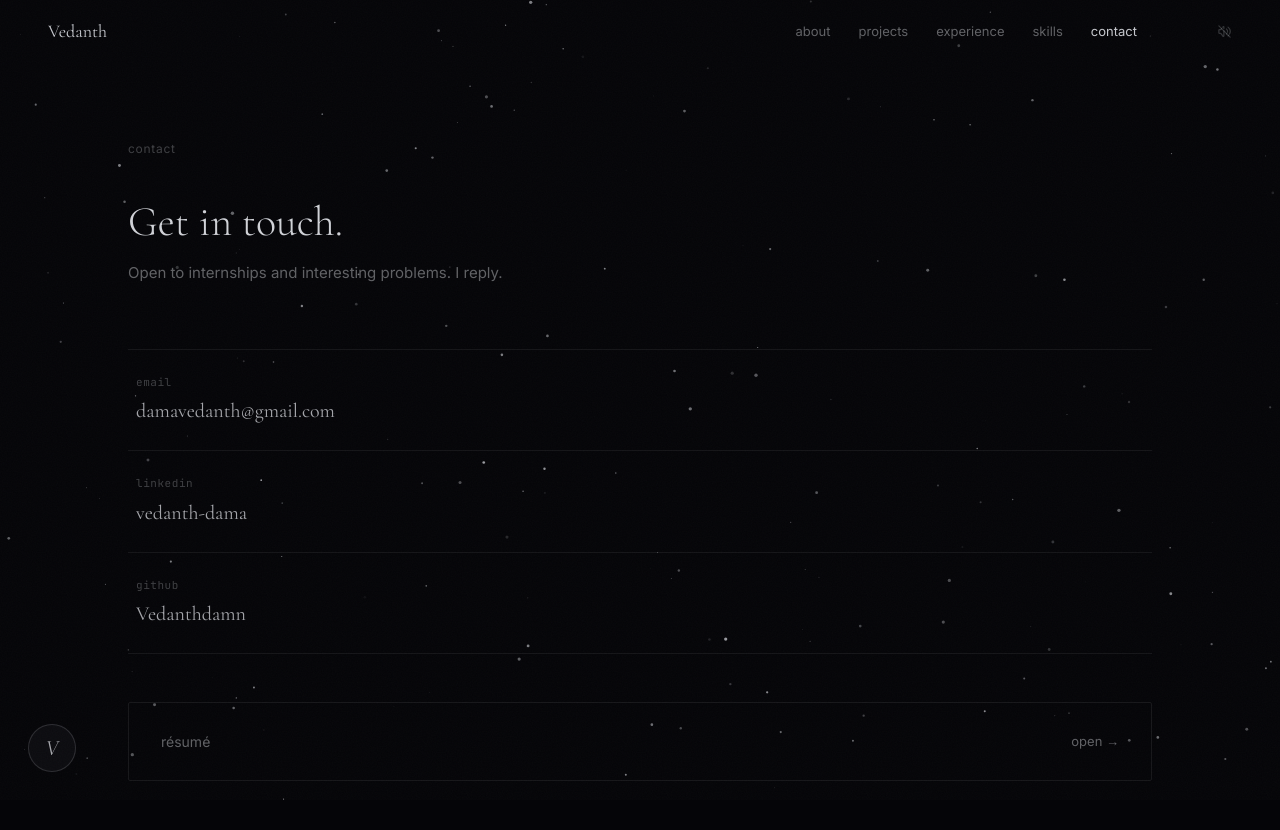
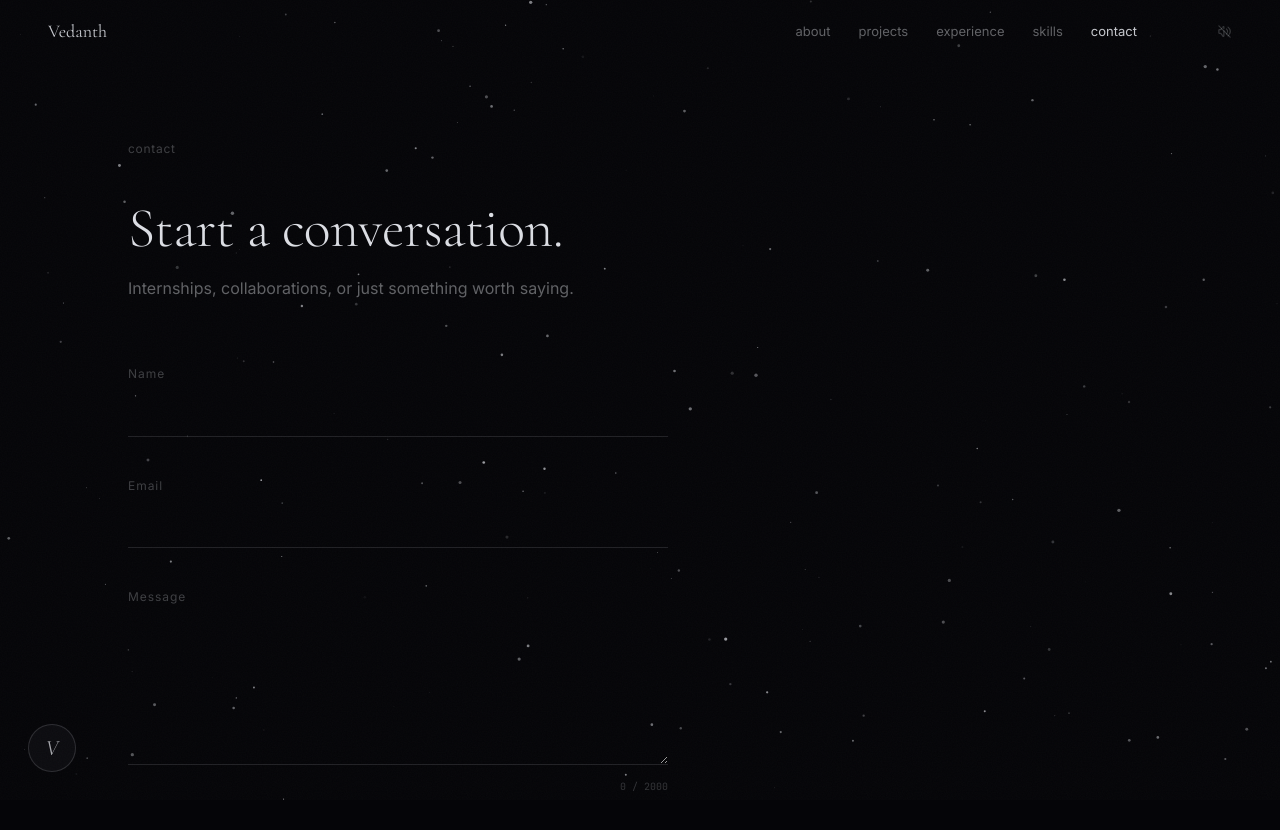
Before and after one commit to Vedanthdamn/DamsDen, a Next.js app: page /contact in a window 1280 px wide. Shown: the top 830 px of the page. Built offline with nearby package versions, Linux system fonts and the light colour scheme.

Commit message:
feat: remove MSA entry, add contact form with Formspree, add sitewide footer

```diff
--- a/app/layout.tsx
+++ b/app/layout.tsx
@@ -5,6 +5,7 @@ import { SoundProvider } from '@/context/SoundContext';
 import { CurtainProvider } from '@/context/CurtainContext';
 import Navbar from '@/components/layout/Navbar';
 import CurtainTransition from '@/components/layout/CurtainTransition';
+import Footer from '@/components/layout/Footer';
 import DigitalTwin from '@/components/ui/DigitalTwin';
 import CursorGlow from '@/components/ui/CursorGlow';
 import StarField from '@/components/ui/StarField';
@@ -63,6 +64,7 @@ export default function RootLayout({
             <StarField />
             <Navbar />
             <main>{children}</main>
+            <Footer />
             <CurtainTransition />
             <DigitalTwin />
             <CursorGlow />
--- a/components/sections/Contact.tsx
+++ b/components/sections/Contact.tsx
@@ -1,8 +1,7 @@
 'use client';
 
-import { useState } from 'react';
+import { useState, useRef } from 'react';
 import { motion } from 'framer-motion';
-import { IconCheck } from '@tabler/icons-react';
 import SectionLabel from '@/components/ui/SectionLabel';
 
 const fadeUp = (delay = 0) => ({
@@ -12,97 +11,76 @@ const fadeUp = (delay = 0) => ({
   transition: { duration: 0.6, delay, ease: 'easeOut' },
 });
 
-function ContactRow({
-  method,
-  value,
-  href,
-  onClick,
-  copied,
-}: {
-  method: string;
-  value: string;
-  href?: string;
-  onClick?: () => void;
-  copied?: boolean;
-}) {
-  const [hovered, setHovered] = useState(false);
+const MAX_CHARS = 2000;
 
-  const inner = (
-    <div
-      style={{
-        display: 'flex',
-        justifyContent: 'space-between',
-        alignItems: 'center',
-        padding: '24px 8px',
-        background: hovered ? 'rgba(232,234,240,0.02)' : 'transparent',
-        transition: 'background 200ms ease',
-        cursor: href ? 'pointer' : 'default',
-      }}
-    >
-      <div>
-        <p style={{ fontFamily: 'JetBrains Mono, monospace', fontSize: '11px', color: 'rgba(232,234,240,0.25)', letterSpacing: '0.05em', margin: '0 0 6px 0' }}>
-          {method}
-        </p>
-        <p style={{ fontFamily: 'Cormorant Garamond, serif', fontSize: '20px', color: hovered ? 'rgba(232,234,240,1)' : 'rgba(232,234,240,0.7)', fontWeight: 400, margin: 0, transition: 'color 200ms ease' }}>
-          {value}
-        </p>
-      </div>
-      {copied && (
-        <div style={{ color: 'rgba(232,234,240,0.4)', display: 'flex' }}>
-          <IconCheck size={16} />
-        </div>
-      )}
-    </div>
-  );
+// ─── SETUP REQUIRED ───────────────────────────────────────────────────────────
+// 1. Go to https://formspree.io and create a free account
+// 2. Create a new form → set email to damavedanth@gmail.com
+// 3. Copy the form ID (looks like "xrgvabcd") and paste it below
+const FORMSPREE_ID = 'YOUR_FORM_ID';
+// ──────────────────────────────────────────────────────────────────────────────
 
-  const wrapperStyle = { borderTop: '1px solid rgba(232,234,240,0.07)' };
+type FormState = 'idle' | 'sending' | 'sent' | 'error';
 
-  if (onClick) {
-    return (
-      <div
-        style={wrapperStyle}
-        onMouseEnter={() => setHovered(true)}
-        onMouseLeave={() => setHovered(false)}
-        onClick={onClick}
-        role="button"
-        tabIndex={0}
-        onKeyDown={(e) => e.key === 'Enter' && onClick?.()}
-      >
-        {inner}
-      </div>
-    );
+const inputBase: React.CSSProperties = {
+  width: '100%',
+  background: 'transparent',
+  border: 'none',
+  borderBottom: '1px solid rgba(232,234,240,0.12)',
+  outline: 'none',
+  fontFamily: 'Inter, sans-serif',
+  fontSize: '15px',
+  color: 'rgba(232,234,240,0.85)',
+  padding: '12px 0',
+  marginBottom: '40px',
+  caretColor: 'rgba(232,234,240,0.7)',
+  transition: 'border-color 200ms ease',
+};
+
+export default function Contact() {
+  const [name, setName] = useState('');
+  const [email, setEmail] = useState('');
+  const [message, setMessage] = useState('');
+  const [formState, setFormState] = useState<FormState>('idle');
+  const [focusedField, setFocusedField] = useState<string | null>(null);
+  const formRef = useRef<HTMLFormElement>(null);
+
+  async function handleSubmit(e: React.FormEvent) {
+    e.preventDefault();
+    if (!name.trim() || !email.trim() || !message.trim()) return;
+    if (FORMSPREE_ID === 'YOUR_FORM_ID') {
+      alert('Contact form not yet configured. Email damavedanth@gmail.com directly.');
+      return;
+    }
+
+    setFormState('sending');
+    try {
+      const res = await fetch(`https://formspree.io/f/${FORMSPREE_ID}`, {
+        method: 'POST',
+        headers: { 'Content-Type': 'application/json', Accept: 'application/json' },
+        body: JSON.stringify({ name, email, message }),
+      });
+      if (res.ok) {
+        setFormState('sent');
+        setName(''); setEmail(''); setMessage('');
+      } else {
+        setFormState('error');
+      }
+    } catch {
+      setFormState('error');
+    }
   }
 
-  return (
-    <div style={wrapperStyle}>
-      <a
-        href={href}
-        target="_blank"
-        rel="noopener noreferrer"
-        style={{ textDecoration: 'none', display: 'block' }}
-        onMouseEnter={() => setHovered(true)}
-        onMouseLeave={() => setHovered(false)}
-      >
-        {inner}
-      </a>
-    </div>
-  );
-}
-
-export default function Contact() {
-  const [copied, setCopied] = useState(false);
-
-  function handleCopyEmail() {
-    navigator.clipboard.writeText('damavedanth@gmail.com');
-    setCopied(true);
-    setTimeout(() => setCopied(false), 2000);
+  function borderColor(field: string) {
+    return focusedField === field
+      ? 'rgba(232,234,240,0.45)'
+      : 'rgba(232,234,240,0.12)';
   }
 
   return (
     <section
       style={{
         minHeight: '100vh',
-        background: '#050508',
         padding: 'clamp(100px, 12vw, 140px) clamp(24px, 10vw, 10vw) clamp(60px, 8vw, 80px)',
         display: 'flex',
         flexDirection: 'column',
@@ -116,112 +94,205 @@ export default function Contact() {
         {...fadeUp(0.08)}
         style={{
           fontFamily: 'Cormorant Garamond, serif',
-          fontSize: '42px',
+          fontSize: 'clamp(36px, 6vw, 56px)',
           fontWeight: 300,
-          color: 'rgba(232,234,240,0.9)',
+          color: 'rgba(232,234,240,0.95)',
           margin: '0 0 16px 0',
-          lineHeight: 1.15,
+          lineHeight: 1.1,
+          letterSpacing: '-0.01em',
         }}
       >
-        Get in touch.
+        Start a conversation.
       </motion.h2>
 
       <motion.p
-        {...fadeUp(0.16)}
-        style={{ fontFamily: 'Inter, sans-serif', fontSize: '15px', color: 'rgba(232,234,240,0.4)', margin: '0 0 64px 0' }}
+        {...fadeUp(0.14)}
+        style={{
+          fontFamily: 'Inter, sans-serif',
+          fontSize: '16px',
+          color: 'rgba(232,234,240,0.4)',
+          margin: '0 0 64px 0',
+          lineHeight: 1.6,
+          maxWidth: '480px',
+        }}
       >
-        Open to internships and interesting problems. I reply.
+        Internships, collaborations, or just something worth saying.
       </motion.p>
 
-      <motion.div {...fadeUp(0.24)}>
-        <ContactRow method="email" value="damavedanth@gmail.com" onClick={handleCopyEmail} copied={copied} />
-        <ContactRow method="linkedin" value="vedanth-dama" href="https://www.linkedin.com/in/vedanth-dama" />
-        <ContactRow method="github" value="Vedanthdamn" href="https://github.com/Vedanthdamn" />
-        <div style={{ borderTop: '1px solid rgba(232,234,240,0.07)' }} />
-      </motion.div>
+      {formState === 'sent' ? (
+        <motion.div
+          initial={{ opacity: 0, y: 8 }}
+          animate={{ opacity: 1, y: 0 }}
+          style={{ maxWidth: '540px' }}
+        >
+          <p style={{ fontFamily: 'Cormorant Garamond, serif', fontSize: '28px', fontWeight: 300, color: 'rgba(232,234,240,0.85)', margin: '0 0 12px 0' }}>
+            Sent.
+          </p>
+          <p style={{ fontFamily: 'Inter, sans-serif', fontSize: '14px', color: 'rgba(232,234,240,0.4)', margin: 0 }}>
+            I&apos;ll get back to you at {email || 'your email'}.
+          </p>
+        </motion.div>
+      ) : (
+        <motion.form
+          ref={formRef}
+          onSubmit={handleSubmit}
+          {...fadeUp(0.2)}
+          style={{ maxWidth: '540px', width: '100%' }}
+        >
+          {/* Name */}
+          <div style={{ position: 'relative' }}>
+            <label
+              style={{
+                display: 'block',
+                fontFamily: 'Inter, sans-serif',
+                fontSize: '12px',
+                color: focusedField === 'name' ? 'rgba(232,234,240,0.5)' : 'rgba(232,234,240,0.25)',
+                letterSpacing: '0.08em',
+                marginBottom: '6px',
+                transition: 'color 200ms ease',
+              }}
+            >
+              Name
+            </label>
+            <input
+              type="text"
+              value={name}
+              onChange={(e) => setName(e.target.value)}
+              onFocus={() => setFocusedField('name')}
+              onBlur={() => setFocusedField(null)}
+              required
+              autoComplete="name"
+              style={{ ...inputBase, borderBottomColor: borderColor('name') }}
+            />
+          </div>
 
-      <ResumeBlock />
+          {/* Email */}
+          <div style={{ position: 'relative' }}>
+            <label
+              style={{
+                display: 'block',
+                fontFamily: 'Inter, sans-serif',
+                fontSize: '12px',
+                color: focusedField === 'email' ? 'rgba(232,234,240,0.5)' : 'rgba(232,234,240,0.25)',
+                letterSpacing: '0.08em',
+                marginBottom: '6px',
+                transition: 'color 200ms ease',
+              }}
+            >
+              Email
+            </label>
+            <input
+              type="email"
+              value={email}
+              onChange={(e) => setEmail(e.target.value)}
+              onFocus={() => setFocusedField('email')}
+              onBlur={() => setFocusedField(null)}
+              required
+              autoComplete="email"
+              style={{ ...inputBase, borderBottomColor: borderColor('email') }}
+            />
+          </div>
 
-      <div style={{ flexGrow: 1 }} />
-      <Footer />
+          {/* Message */}
+          <div style={{ position: 'relative' }}>
+            <label
+              style={{
+                display: 'block',
+                fontFamily: 'Inter, sans-serif',
+                fontSize: '12px',
+                color: focusedField === 'message' ? 'rgba(232,234,240,0.5)' : 'rgba(232,234,240,0.25)',
+                letterSpacing: '0.08em',
+                marginBottom: '6px',
+                transition: 'color 200ms ease',
+              }}
+            >
+              Message
+            </label>
+            <textarea
+              value={message}
+              onChange={(e) => setMessage(e.target.value.slice(0, MAX_CHARS))}
+              onFocus={() => setFocusedField('message')}
+              onBlur={() => setFocusedField(null)}
+              required
+              rows={5}
+              style={{
+                ...inputBase,
+                resize: 'vertical',
+                minHeight: '120px',
+                lineHeight: 1.7,
+                borderBottomColor: borderColor('message'),
+              }}
+            />
+            <p
+              style={{
+                fontFamily: 'JetBrains Mono, monospace',
+                fontSize: '10px',
+                color: 'rgba(232,234,240,0.2)',
+                textAlign: 'right',
+                margin: '-32px 0 40px 0',
+              }}
+            >
+              {message.length} / {MAX_CHARS}
+            </p>
+          </div>
+
+          {/* Submit */}
+          <div style={{ display: 'flex', justifyContent: 'space-between', alignItems: 'center', flexWrap: 'wrap', gap: '16px' }}>
+            <button
+              type="submit"
+              disabled={formState === 'sending'}
+              style={{
+                background: 'none',
+                border: 'none',
+                cursor: formState === 'sending' ? 'wait' : 'pointer',
+                padding: 0,
+                fontFamily: 'Cormorant Garamond, serif',
+                fontSize: '28px',
+                fontWeight: 300,
+                color: formState === 'sending' ? 'rgba(232,234,240,0.3)' : 'rgba(232,234,240,0.9)',
+                transition: 'color 200ms ease',
+                display: 'flex',
+                alignItems: 'center',
+                gap: '8px',
+              }}
+              onMouseEnter={(e) => { if (formState !== 'sending') e.currentTarget.style.color = 'rgba(232,234,240,1)'; }}
+              onMouseLeave={(e) => { if (formState !== 'sending') e.currentTarget.style.color = 'rgba(232,234,240,0.9)'; }}
+            >
+              {formState === 'sending' ? 'Sending...' : 'Send →'}
+            </button>
+
+            {formState === 'error' && (
+              <p style={{ fontFamily: 'Inter, sans-serif', fontSize: '13px', color: 'rgba(220,100,100,0.8)', margin: 0 }}>
+                Something went wrong. Email directly below.
+              </p>
+            )}
+          </div>
+
+          {/* Direct email fallback */}
+          <p
+            style={{
+              fontFamily: 'Inter, sans-serif',
+              fontSize: '13px',
+              color: 'rgba(232,234,240,0.25)',
+              marginTop: '32px',
+            }}
+          >
+            Or email directly:{' '}
+            <a
+              href="mailto:damavedanth@gmail.com"
+              style={{
+                color: 'rgba(232,234,240,0.55)',
+                textDecoration: 'none',
+                transition: 'color 200ms ease',
+              }}
+              onMouseEnter={(e) => { e.currentTarget.style.color = 'rgba(232,234,240,0.9)'; }}
+              onMouseLeave={(e) => { e.currentTarget.style.color = 'rgba(232,234,240,0.55)'; }}
+            >
+              damavedanth@gmail.com
+            </a>
+          </p>
+        </motion.form>
+      )}
     </section>
   );
 }
-
-function ResumeBlock() {
-  const [hovered, setHovered] = useState(false);
-
-  return (
-    <motion.a
-      initial={{ opacity: 0, y: 12 }}
-      whileInView={{ opacity: 1, y: 0 }}
-      viewport={{ once: true }}
-      transition={{ duration: 0.6, delay: 0.32, ease: 'easeOut' }}
-      href="https://drive.google.com/file/d/1ij1pB0yc3gjMjbB16xhhB1_2HXAMMTFP/view?usp=sharing"
-      target="_blank"
-      rel="noopener noreferrer"
-      onMouseEnter={() => setHovered(true)}
-      onMouseLeave={() => setHovered(false)}
-      style={{
-        display: 'flex',
-        justifyContent: 'space-between',
-        alignItems: 'center',
-        marginTop: '48px',
-        padding: '28px 32px',
-        border: `1px solid ${hovered ? 'rgba(232,234,240,0.15)' : 'rgba(232,234,240,0.08)'}`,
-        borderRadius: '2px',
-        background: hovered ? 'rgba(232,234,240,0.02)' : 'transparent',
-        transition: 'border-color 200ms ease, background 200ms ease',
-        textDecoration: 'none',
-        gap: '16px',
-      }}
-    >
-      <span style={{ fontFamily: 'Inter, sans-serif', fontSize: '14px', color: 'rgba(232,234,240,0.4)' }}>
-        résumé
-      </span>
-      <span
-        style={{
-          fontFamily: 'Inter, sans-serif',
-          fontSize: '13px',
-          color: hovered ? 'rgba(232,234,240,0.9)' : 'rgba(232,234,240,0.4)',
-          transition: 'color 200ms ease',
-          whiteSpace: 'nowrap',
-          flexShrink: 0,
-        }}
-      >
-        open →
-      </span>
-    </motion.a>
-  );
-}
-
-function Footer() {
-  return (
-    <motion.footer
-      initial={{ opacity: 0 }}
-      whileInView={{ opacity: 1 }}
-      viewport={{ once: true }}
-      transition={{ duration: 0.6, delay: 0.4, ease: 'easeOut' }}
-      style={{ marginTop: '64px' }}
-    >
-      <div style={{ borderTop: '1px solid rgba(232,234,240,0.06)', paddingTop: '24px' }} />
-      <div
-        style={{
-          display: 'flex',
-          justifyContent: 'space-between',
-          alignItems: 'center',
-          flexWrap: 'wrap',
-          gap: '12px',
-          paddingTop: '24px',
-        }}
-      >
-        <span style={{ fontFamily: 'Inter, sans-serif', fontSize: '12px', color: 'rgba(232,234,240,0.15)' }}>
-          Vedanth Dama · 2025
-        </span>
-        <span style={{ fontFamily: 'Inter, sans-serif', fontSize: '12px', color: 'rgba(232,234,240,0.15)' }}>
-          not built for ATS
-        </span>
-      </div>
-    </motion.footer>
-  );
-}
```
Also changed, not shown: components/layout/Footer.tsx (added, +143 -0 lines), lib/experience.ts (+0 -13 lines).
